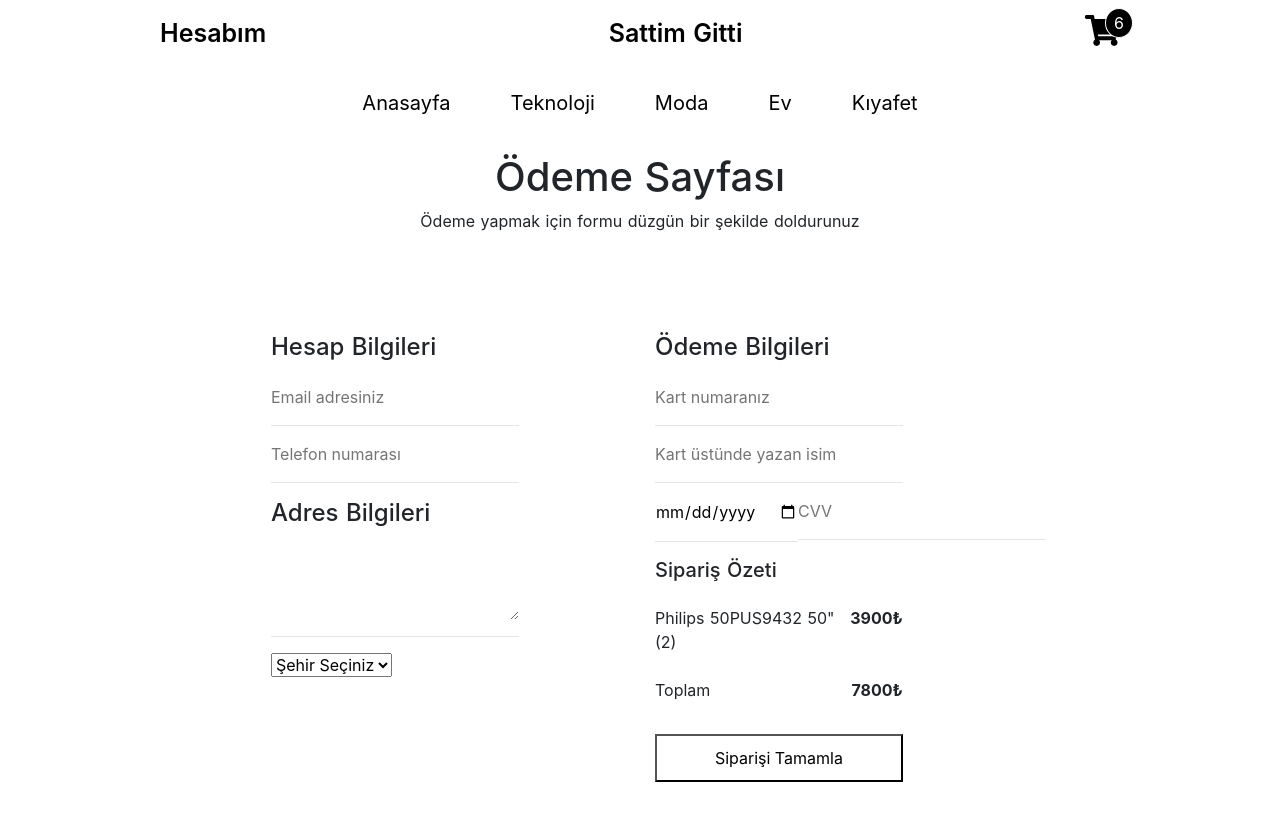
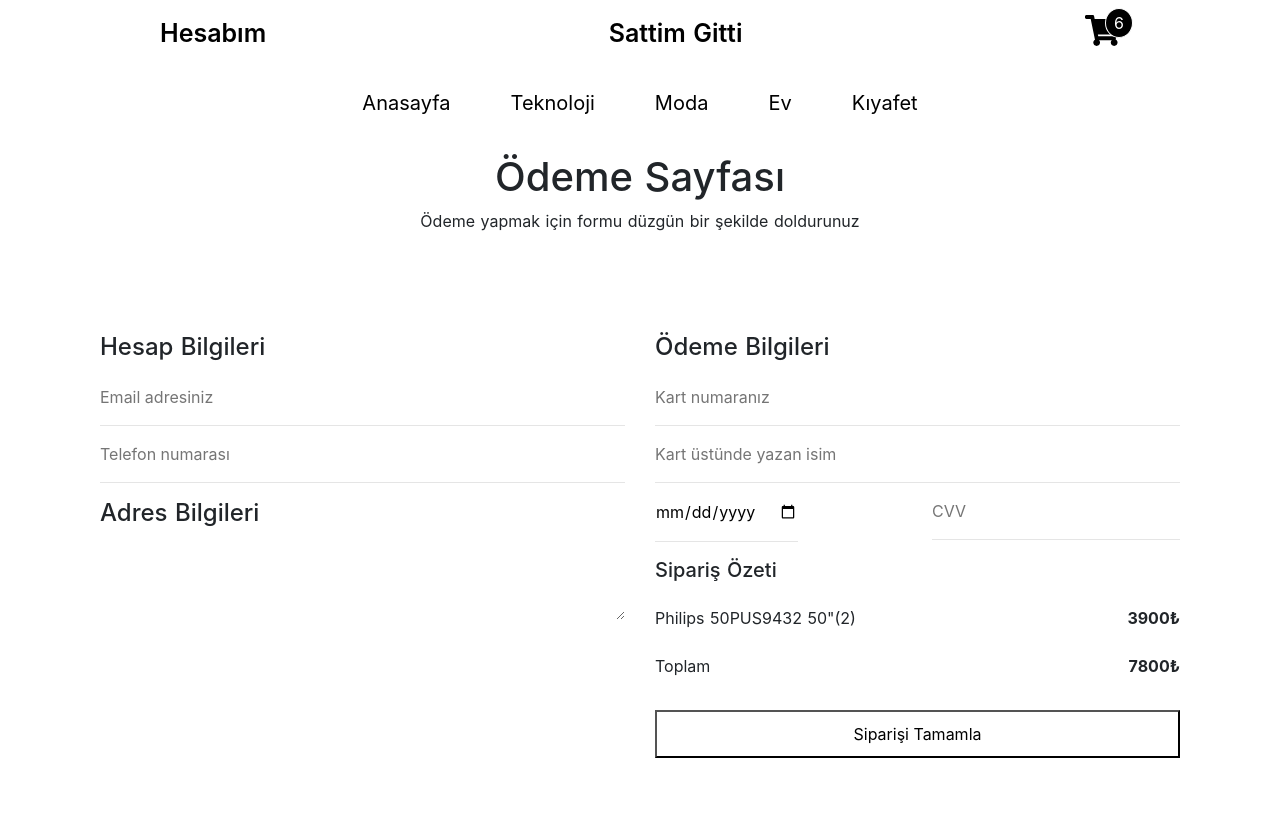
Before and after one commit to yeg2799/Sattim-Gitti, a Nuxt app: page /Product/ProductPayment in a window 1280 px wide. Shown: the top 820 px of the page. Built offline with nearby package versions, Linux system fonts and the light colour scheme.

Commit message:
ui fixed for all pages

```diff
--- a/pages/PaymentResult.vue
+++ b/pages/PaymentResult.vue
@@ -1,13 +1,15 @@
 <template>
-    <div class="paymentResult">
-        <div class="result">
-            <img src="@/assets/image/successful.png" alt="" v-if="result" class="image">
-            <span class="resultText" v-if="result">Ödemeniz Başarıyla Gerçekleşmiştir.</span>
-
-            <img src="@/assets/image/unsuccessful.png" alt="" v-if="!result" class="image">
-            <span class="resultText" v-if="!result">Maalesef Ödemeniz Gerçekleşmemiştir Tekrar Deneyiniz.</span>
-
-            <input class="resultButton" type="submit" value="Anasayfaya Dön" @click="goHome">
+    <div class="payment-result">
+        <div class="result container">
+            <div class="result-success payment" v-if="result">
+                <img src="@/assets/image/successful.png" alt=""  class="image">
+                <span class="result-text" v-if="result">Ödemeniz Başarıyla Gerçekleşmiştir.</span>
+            </div>
+            <div class="result-unsuccess payment" v-if="!result">
+                <img src="@/assets/image/unsuccessful.png" alt=""  class="image">
+                <span class="result-text" v-if="!result">Maalesef Ödemeniz Gerçekleşmemiştir Tekrar Deneyiniz.</span>
+            </div>
+            <input class="result-button" type="submit" value="Anasayfaya Dön" @click="goHome">
         </div>
     </div>
 </template>
@@ -28,21 +30,29 @@ export default {
 </script>
 
 <style lang="scss" scoped>
+@import "@/assets/style/variables/_breakpoints.scss";
 .result{
-    display: flex;
-    flex-direction: column;
-    align-items: center;
-    width: 60%;
-    margin: 0 auto;
-    .resultText{
+    .payment{
+        display: flex;
+        flex-direction: column;
+        align-items: center;
+        .result-text{
         font-size: 40px;
         font-weight: 600;
+        @include bp(tablet){
+            text-align: center;
+        }
+        }
     }
-    .resultButton{
-        width: 40%;
+
+    .result-button{
+        width: 100%;
         padding: 20px;
         background: white;
         margin-top: 30px;
+        @include bp(tablet){
+            margin-bottom: 30px;
+        }
         &:hover{
             background: black;
             color: white;
--- a/pages/Product/ProductPayment.vue
+++ b/pages/Product/ProductPayment.vue
@@ -4,9 +4,9 @@
             <h1>Ödeme Sayfası</h1>
             <span>Ödeme yapmak için formu düzgün bir şekilde doldurunuz</span>
         </div>
-    <div class="info">
-        <div class="col-6">
-            <div class="userInfo">
+    <div class="info container">
+        <div class="col-md-6 col-12">
+            <div class="userInfo ">
                 <h4>Hesap Bilgileri</h4>
                     <div class="mt-4">
                         <input type="text" placeholder="Email adresiniz" class="input">
@@ -16,20 +16,20 @@
                     </div>
 
             </div>
-            <div class="adressInfo">
+            <div class="adress-info">
                 <h4>Adres Bilgileri</h4>
                         <textarea class="form-control input" id="exampleFormControlTextarea1" rows="3" > </textarea>
-                        <hr>
-                        <select class="form-select" id="floatingSelect" aria-label="Floating label select example">
+                        <!-- <hr> -->
+                        <!-- <select class="form-select" id="floatingSelect" aria-label="Floating label select example">
                                 <option selected>Şehir Seçiniz</option>
                                 <option value="1">Adana</option>
                                 <option value="2">Ankara</option>
                                 <option value="3">İzmir</option>
                                 <option value="3">İstanbul</option>
-                        </select>
+                        </select> -->
             </div>
         </div>
-        <div class="col-6">
+        <div class="col-md-6 col-12">
             <div class="paymentInfo">
                 <h4>Ödeme Bilgileri</h4>
                 <div class="mt-4">
@@ -77,7 +77,8 @@ export default {
 };
 </script>
 
-<style lang="scss">
+<style lang="scss" scoped>
+@import "@/assets/style/variables/_breakpoints.scss";
 .input {
     border: none;
     outline: none;
@@ -89,20 +90,20 @@ export default {
         text-align: center;
     }
     .info{
-        width: 60%;
         margin: 100px auto;
         display: flex;
-        .userInfo{
-            width: 70%;
-        }
-        .adressInfo{
-            width: 70%;
+        @include bp(tablet){
+            flex-direction: column;
+            width: 100%;
+            align-items: center;
+            justify-content: center;
         }
         .paymentInfo{
-             width: 70%;
+            @include bp(tablet){
+            margin-top: 50px;
+        }
         }
         .orderSummary{
-            width: 70%;
             .paymentButton{
                 width: 100%;
                 padding: 10px;
--- a/pages/User/Register.vue
+++ b/pages/User/Register.vue
@@ -46,12 +46,15 @@ export default {
 </script>
 
 <style lang="scss" scoped>
+@import "@/assets/style/variables/_breakpoints.scss";
 .register{
     display: flex;
     flex-direction: column;
     width: 30%;
     margin: 0 auto;
-
+    @include bp(tablet){
+        width: 70%;
+    }
 .password{
     position: relative;
     .lookPassword{
@@ -76,6 +79,9 @@ export default {
 .checkText{
     font-size: 25px;
     font-weight: 600;
+    @include bp(tablet){
+        font-size: 16px;
+    }
 }
 .registerButton{
     margin-top: 40px;
@@ -90,6 +96,9 @@ export default {
 .infoText{
     margin-top: 70px;
     font-size: 18px;
+    @include bp(tablet){
+        margin-bottom: 20px;
+    }
 }
 .nameInput{
     width: 48%;
```
